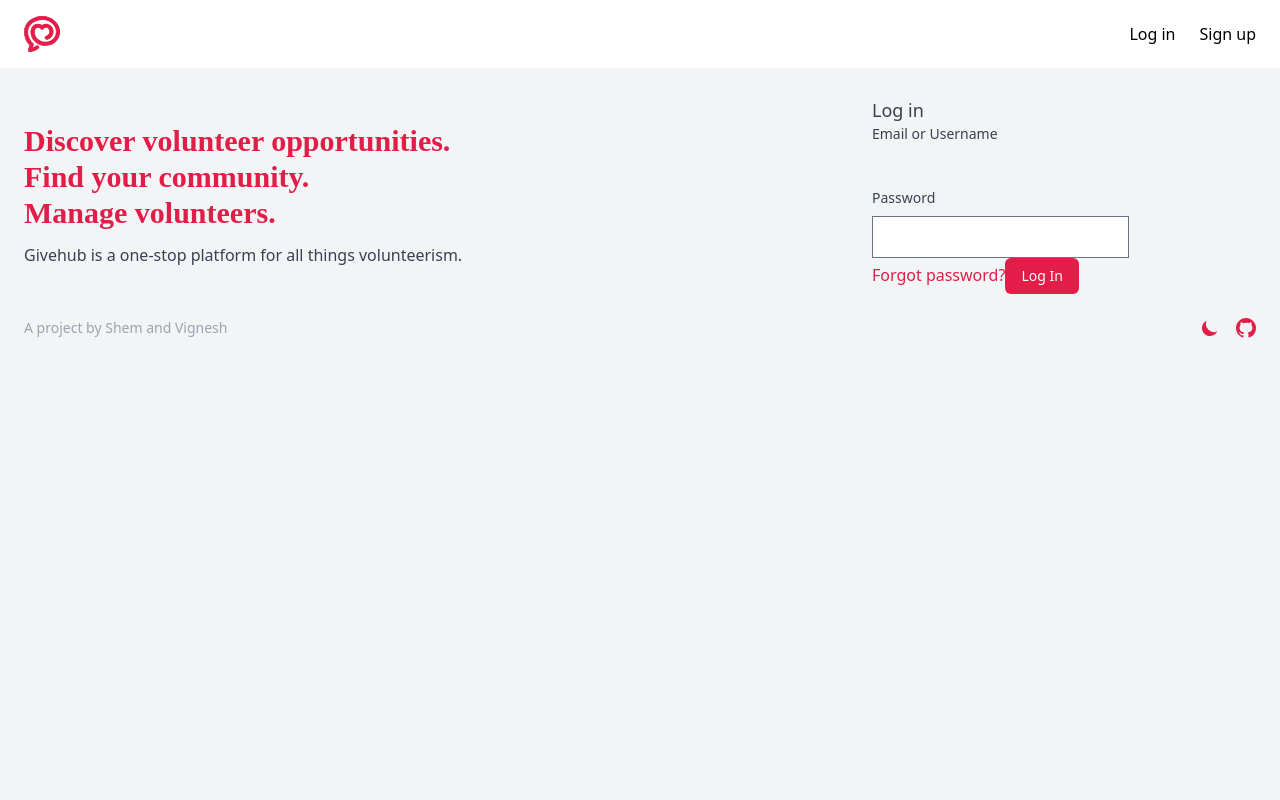
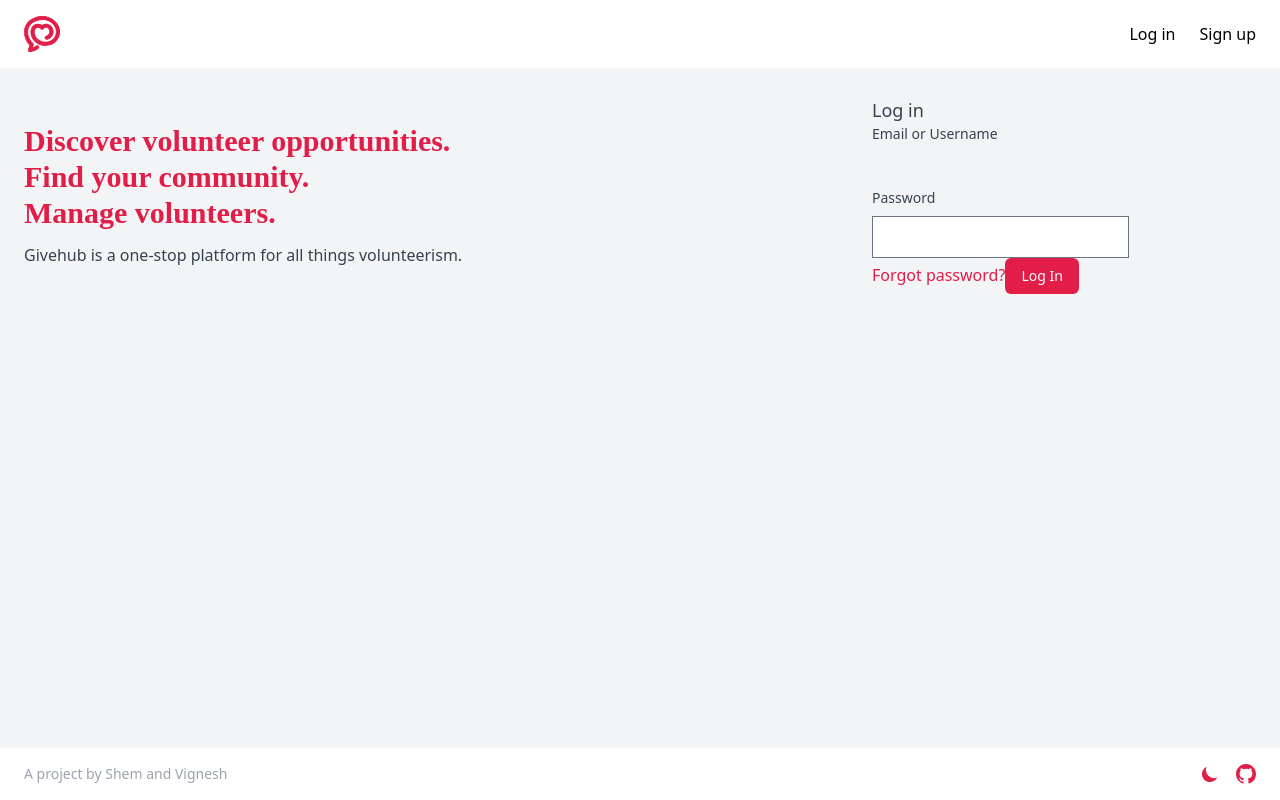
Before and after one commit to sheimoria/givehub-client, a Next.js app: page / in a window 1280 px wide. Built offline with nearby package versions, Linux system fonts and the light colour scheme; no server answers; what @tailwindcss/typography would draw is missing.

Commit message:
refactor: footer styling

```diff
--- a/src/components/layout/Footer.tsx
+++ b/src/components/layout/Footer.tsx
@@ -6,8 +6,26 @@ export default function Footer() {
 
   return (
     <footer>
-      <p className="text-gray-400 dark:text-gray-500">
-        A project by Shem and Vignesh
+      <nav>
+        <p className="secondary">
+          A project by{' '}
+          <a
+            className="font-medium transition-colors hover:text-gray-500 dark:hover:text-gray-400"
+            href="https://www.github.com/sheimoria"
+            target="_blank"
+            rel="noreferrer"
+          >
+            Shem
+          </a>{' '}
+          and{' '}
+          <a
+            className="font-medium transition-colors hover:text-gray-500 dark:hover:text-gray-400"
+            href="https://github.com/vigneshsankariyer1234567890"
+            target="_blank"
+            rel="noreferrer"
+          >
+            Vignesh
+          </a>
         </p>
         <div className="flex gap-4">
           <span onClick={() => setTheme(theme === 'dark' ? 'light' : 'dark')}>
@@ -33,6 +51,7 @@ export default function Footer() {
             </svg>
           </a>
         </div>
+      </nav>
     </footer>
   )
 }
--- a/src/styles/globals.css
+++ b/src/styles/globals.css
@@ -23,7 +23,7 @@
     @apply hidden;
   }
   footer {
-    @apply flex items-center justify-between p-6;
+    @apply fixed bottom-0 z-10 w-full py-4 bg-white dark:bg-gray-900;
   }
   section {
     @apply flex flex-col gap-4;
```
Lines whose indentation alone changed are shown as unchanged.
